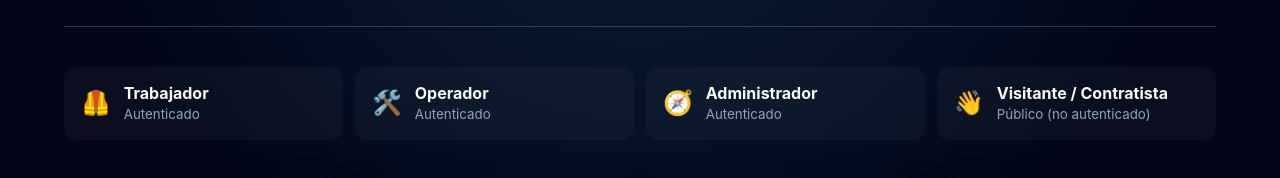
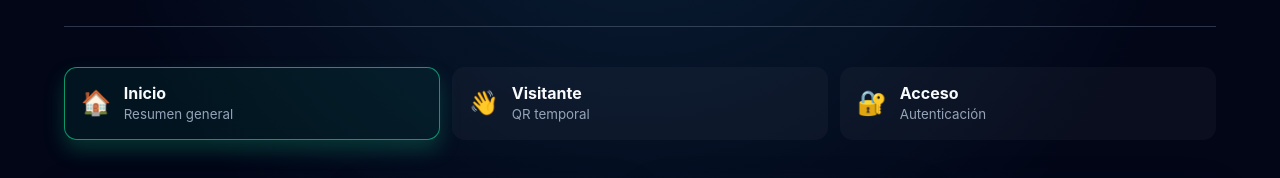
Before and after one commit to rungod95/Control-Accesos, a Vue app in the folder control-accesos-pwa/: page / in a window 1280 px wide. Shown: the part 208-386 px from the top of the page. Built offline with nearby package versions, Linux system fonts and the light colour scheme; no server answers.

Commit message:
refactor: simplify top navigation

```diff
--- a/control-accesos-pwa/src/components/layout/AppNav.vue
+++ b/control-accesos-pwa/src/components/layout/AppNav.vue
@@ -1,25 +1,30 @@
 <script setup>
 import { RouterLink, useRoute } from 'vue-router';
-import { roles } from '../../constants/roles';
 
 const route = useRoute();
 
-const isActive = (target) => route.path.startsWith(target);
+const links = [
+  { path: '/', label: 'Inicio', subtitle: 'Resumen general', emoji: '🏠' },
+  { path: '/qr', label: 'Visitante', subtitle: 'QR temporal', emoji: '👋' },
+  { path: '/login', label: 'Acceso', subtitle: 'Autenticación', emoji: '🔐' },
+];
+
+const isActive = (target) => route.path === target;
 </script>
 
 <template>
   <nav class="app-nav">
     <RouterLink
-      v-for="role in roles"
-      :key="role.id"
+      v-for="link in links"
+      :key="link.path"
       class="nav-link"
-      :class="{ 'nav-link--active': isActive(role.route) }"
-      :to="role.route"
+      :class="{ 'nav-link--active': isActive(link.path) }"
+      :to="link.path"
     >
-      <span class="emoji">{{ role.emoji }}</span>
+      <span class="emoji">{{ link.emoji }}</span>
       <span class="text">
-        <strong>{{ role.name }}</strong>
-        <small>{{ role.access }}</small>
+        <strong>{{ link.label }}</strong>
+        <small>{{ link.subtitle }}</small>
       </span>
     </RouterLink>
   </nav>
@@ -54,6 +59,7 @@ const isActive = (target) => route.path.startsWith(target);
 .nav-link--active {
   border-color: rgba(16, 185, 129, 0.8);
   background: rgba(16, 185, 129, 0.08);
+  box-shadow: 0 10px 20px rgba(16, 185, 129, 0.25);
 }
 
 .emoji {
```
